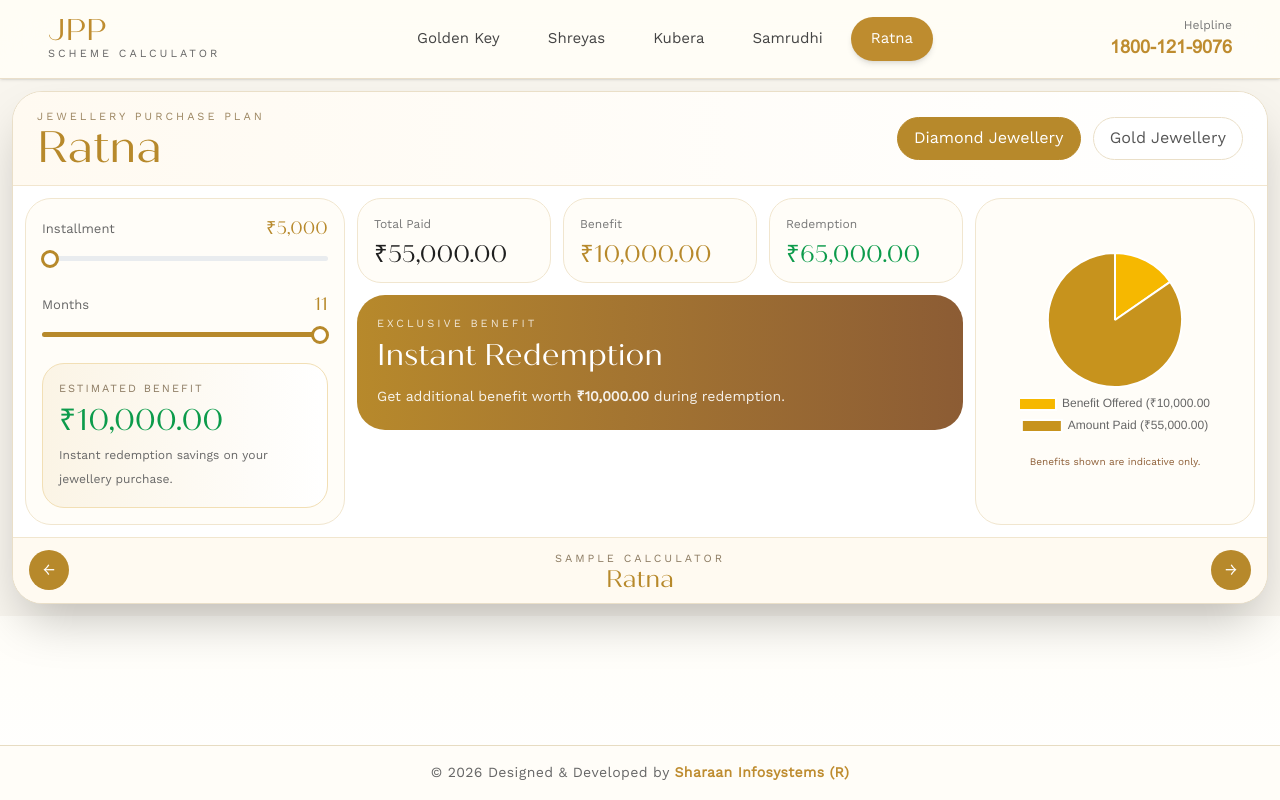
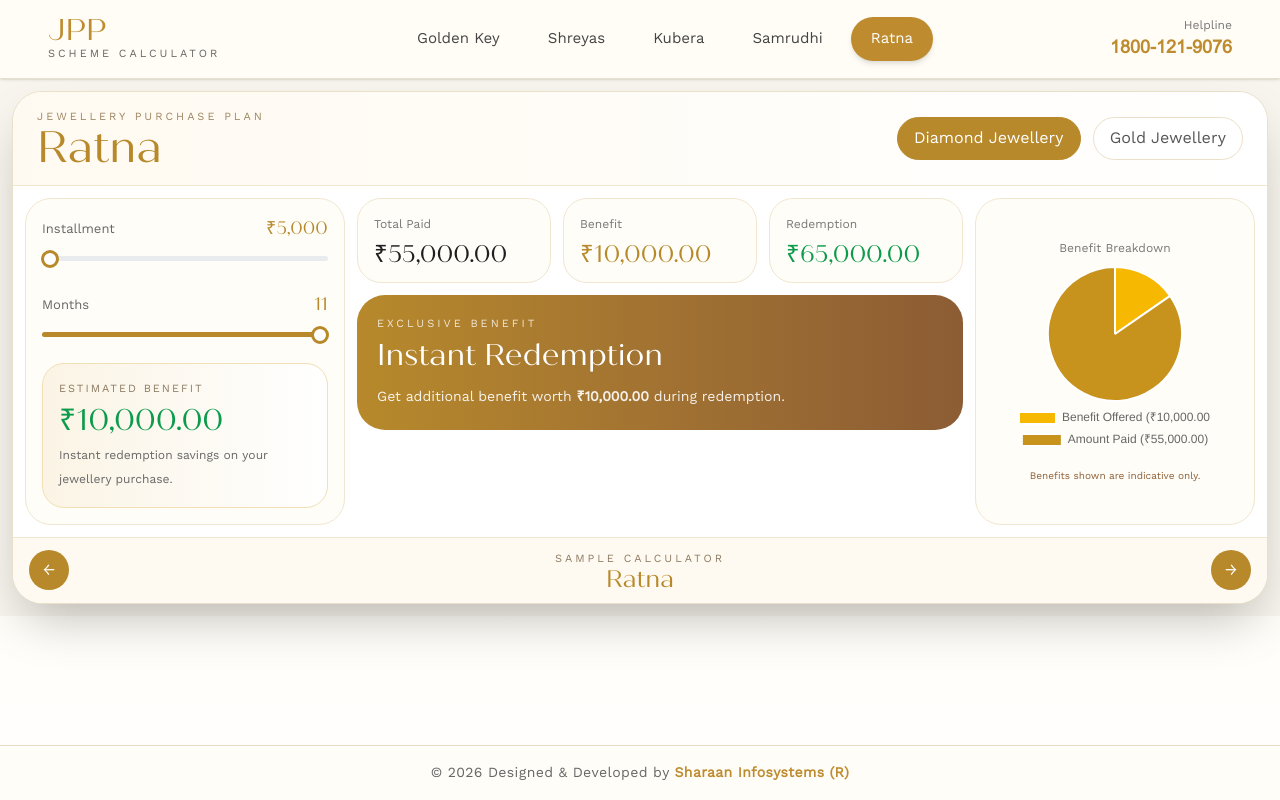
Before and after one commit to bhima-gold-project/jpp_calculator_staging, a Next.js app: page /ratna in a window 1280 px wide. Built offline with nearby package versions, Linux system fonts and the light colour scheme.

Commit message:
some ui changes for all schemes

```diff
--- a/src/app/goldenkey/page.js
+++ b/src/app/goldenkey/page.js
@@ -397,7 +397,9 @@ const GoldenKey = () => {
 
           {/* Pie Chart */}
           <div className="bg-[#fffdf8] border border-[#f1e6cf] rounded-[26px] p-4 flex flex-col items-center justify-center">
-
+            <p className="font-work text-[12px] text-[#777] mb-2">
+              Benefit Breakdown
+            </p>
             <div className="w-[190px] h-[190px]">
 
               <Pie
--- a/src/app/kubera/page.js
+++ b/src/app/kubera/page.js
@@ -440,7 +440,9 @@ const Kubera = () => {
 
                     {/* Pie Chart */}
                     <div className="bg-[#fffdf8] border border-[#f1e6cf] rounded-[26px] p-4 flex flex-col items-center justify-center">
-
+                        <p className="font-work text-[12px] text-[#777] mb-2">
+                            Benefit Breakdown
+                        </p>
                         <div className="w-[190px] h-[190px]">
 
                             <Pie
@@ -605,14 +607,8 @@ const Kubera = () => {
 
                                     }}
                                 />
+                                <div className="font-quiche text-[#0c9b4b] text-lg"> <span className="text-[#8C5C34] font-work">Benefit Worth:</span>{" "}{formatter.format(benefitWorth)}</div>
 
-                                <div className="font-quiche text-[26px] text-[#0c9b4b]">
-
-                                    {formatter.format(
-                                        benefitWorth
-                                    )}
-
-                                </div>
 
                             </div>
 
--- a/src/app/ratna/page.js
+++ b/src/app/ratna/page.js
@@ -408,7 +408,9 @@ const Ratna = () => {
 
                     {/* Pie Chart */}
                     <div className="bg-[#fffdf8] border border-[#f1e6cf] rounded-[26px] p-4 flex flex-col items-center justify-center">
-
+                        <p className="font-work text-[12px] text-[#777] mb-2">
+                            Benefit Breakdown
+                        </p>
                         <div className="w-[190px] h-[190px]">
 
                             <Pie
--- a/src/app/samrudhi/page.js
+++ b/src/app/samrudhi/page.js
@@ -130,7 +130,7 @@ const Samrudhi = () => {
     },
   };
 
-  return(
+  return (
     <div className="w-full h-full bg-[#f8f5ee] p-2 md:p-3">
 
       <div className="max-w-[1280px] mx-auto bg-white rounded-[30px] border border-[#eadfc8] shadow-2xl overflow-hidden">
@@ -411,7 +411,9 @@ const Samrudhi = () => {
 
           {/* Pie Chart */}
           <div className="bg-[#fffdf8] border border-[#f1e6cf] rounded-[26px] p-4 flex flex-col items-center justify-center">
-
+            <p className="font-work text-[12px] text-[#777] mb-2">
+              Benefit Breakdown
+            </p>
             <div className="w-[190px] h-[190px]">
 
               <Pie
--- a/src/app/shreyas/page.js
+++ b/src/app/shreyas/page.js
@@ -37,7 +37,7 @@ const Shreyas = () => {
     const footer = searchParams.get('footer')
 
     const [isVisible, setIsVisible] = useState(false);
-    const [metal, setMetal] = useState("Gold");
+    const [metal, setMetal] = useState("gold");
 
     const [rates, setRates] = useState({
         gold: 0,
@@ -250,7 +250,7 @@ const Shreyas = () => {
 
                     <div className="flex flex-wrap gap-2">
 
-                        {["Gold", "Silver", "diamond"].map((item) => (
+                        {["gold", "silver", "diamond"].map((item) => (
 
                             <button
                                 key={item}
@@ -267,7 +267,7 @@ const Shreyas = () => {
 
                                 {item === "diamond"
                                     ? "Diamond & Platinum"
-                                    : item}
+                                    : item === "gold" ? 'Gold' : item == "silver" ? 'Silver' : null}
 
                             </button>
 
@@ -591,7 +591,9 @@ const Shreyas = () => {
 
                     {/* Pie Chart */}
                     <div className="bg-[#fffdf8] border border-[#f1e6cf] rounded-[26px] p-4 flex flex-col items-center justify-center">
-
+                        <p className="font-work text-[12px] text-[#777] mb-2">
+                            Benefit Breakdown
+                        </p>
                         <div className="w-[190px] h-[190px]">
 
                             <Pie
@@ -766,13 +768,7 @@ const Shreyas = () => {
                                     }}
                                 />
 
-                                <div className="font-quiche text-[26px] text-[#0c9b4b]">
-
-                                    {formatter.format(
-                                        benefitInRs
-                                    )}
-
-                                </div>
+                                <div className="font-quiche text-[#0c9b4b] text-lg"> <span className="text-[#8C5C34] font-work">Benefit Worth:</span>{" "}{formatter.format(benefitInRs)}</div>
 
                             </div>
 
```
Lines whose indentation alone changed are shown as unchanged.
